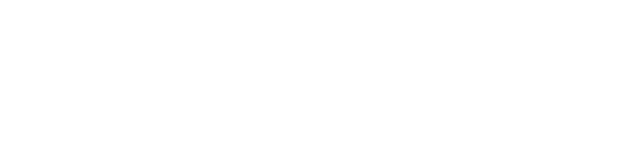
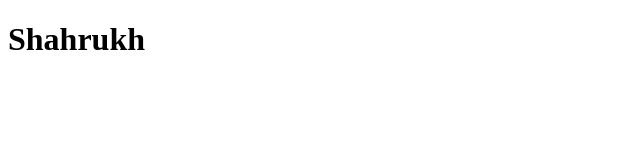
Before and after one commit to MohdKhan64/Html-v3, a plain HTML site: page index.html in a window 1280 px wide. Shown: the whole page, without its empty margins (0-640 px from the left). Drawn offline with Linux system fonts and the light colour scheme.

Commit message:
code updated

```diff
--- a/index.html
+++ b/index.html
@@ -7,6 +7,7 @@
     <title>Document</title>
 </head>
 <body>
+    <h1>Shahrukh</h1>
 
 </body>
 </html>
```
